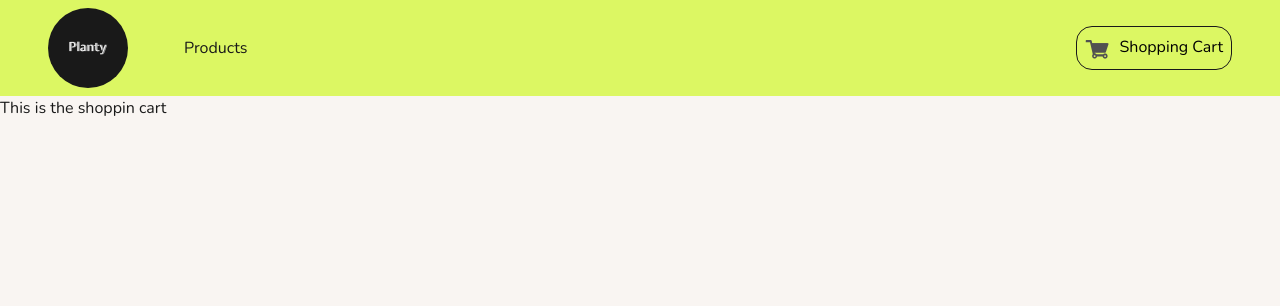
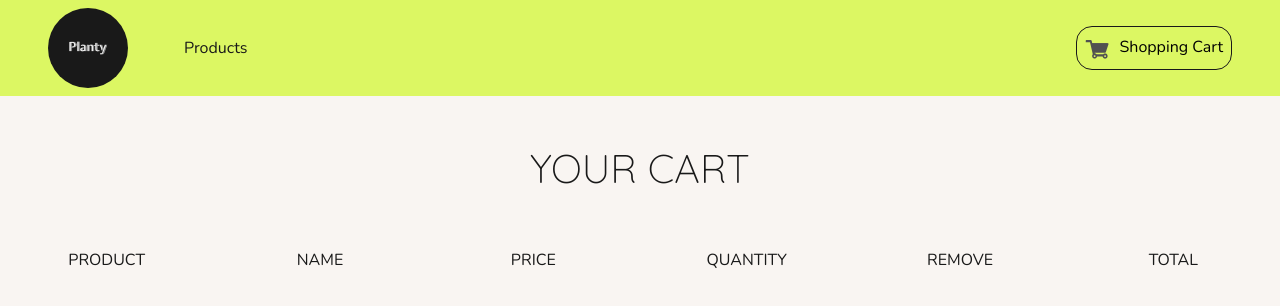
Before and after one commit to chuyunhuang/planty, a React (Create React App) app: page /cart in a window 1280 px wide. Shown: the top 306 px of the page. Built offline with nearby package versions, Linux system fonts and the light colour scheme.

Commit message:
added methods needed for the shoppingCart component, initial setup for the CartColumn and EmptyCart components

```diff
--- /dev/null
+++ b/src/Components/ShoppingCart/CartColumns.js
@@ -0,0 +1,33 @@
+import React from 'react';
+
+export default function CartColumns() {
+  return (
+    <div className="container-fluid text-center d-none d-lg-block">
+      <div className="row">
+        <div className="col-10 mx-auto col-lg-2">
+          <p className="text-uppercase">product</p>
+        </div>
+
+        <div className="col-10 mx-auto col-lg-2">
+          <p className="text-uppercase">name</p>
+        </div>
+
+        <div className="col-10 mx-auto col-lg-2">
+          <p className="text-uppercase">price</p>
+        </div>
+
+        <div className="col-10 mx-auto col-lg-2">
+          <p className="text-uppercase">quantity</p>
+        </div>
+
+        <div className="col-10 mx-auto col-lg-2">
+          <p className="text-uppercase">remove</p>
+        </div>
+
+        <div className="col-10 mx-auto col-lg-2">
+          <p className="text-uppercase">total</p>
+        </div>
+      </div>
+    </div>
+  )
+}
--- /dev/null
+++ b/src/Components/ShoppingCart/EmptyCart.js
@@ -0,0 +1,13 @@
+import React from 'react';
+
+export default function EmptyCart() {
+  return (
+    <div className="container mt-5">
+      <div className="row">
+        <div className="col-10 mx-auto text-center text-title">
+          <h1>Your Cart is Empty!</h1>
+        </div>
+      </div>
+    </div>
+  )
+}
--- a/src/Components/ShoppingCart/ShoppingCart.js
+++ b/src/Components/ShoppingCart/ShoppingCart.js
@@ -1,9 +1,35 @@
 import React, { Component } from 'react';
+import CartColumns from './CartColumns';
+import EmptyCart from './EmptyCart';
+import { ProductConsumer } from '../../context';
 
 export default class ShoppingCart extends React.Component {
   render() {
     return (
-      <div>This is the shoppin cart</div>
+      <section>
+        <ProductConsumer>
+          {value => {
+            const { cart } = value
+            if (cart.length > 0) {
+              return (
+                <React.Fragment>
+                  <div className="container mt-5 mb-5">
+                    <div className="row">
+                      <div className="col-10 mx-auto text-center text-title">
+                        <h1>Your Cart</h1>
+                      </div>
+                    </div>
+                  </div>
+                  <CartColumns />
+                </React.Fragment>
+              )
+            } else {
+              return (<EmptyCart />)
+            }
+          }
+          }
+        </ProductConsumer>
+      </section>
     )
   }
 }
--- a/src/context.js
+++ b/src/context.js
@@ -7,9 +7,12 @@
   state = {
     products: [],
     detailProduct: detailProduct,
-    cart: [],
+    cart: storeProducts,
     modalOpen: false,
     modalProduct: detailProduct,
+    cartSubtotal: 0,
+    cartTax: 0,
+    cartTotal: 0
   }
 
   componentDidMount() {
@@ -73,6 +76,21 @@
     })
   }
 
+  increment = (id) => {
+    console.log('this is increment method', id)
+  }
+
+  decrement = (id) => {
+    console.log('this is decrement', id)
+  }
+
+  removeItem = (id) => {
+    console.log('remove method', id)
+  }
+
+  clearCart = () => {
+    console.log('cleared cart')
+  }
 
   render() {
     return (
@@ -82,7 +100,11 @@
           handleDetail: this.handleDetail,
           addToCart: this.addToCart,
           openModal: this.openModal,
-          closeModal: this.closeModal
+          closeModal: this.closeModal,
+          increment: this.increment,
+          decrement: this.decrement,
+          removeItem: this.removeItem,
+          clearCart: this.clearCart
         }}>
         {this.props.children}
       </ProductContext.Provider>
```
